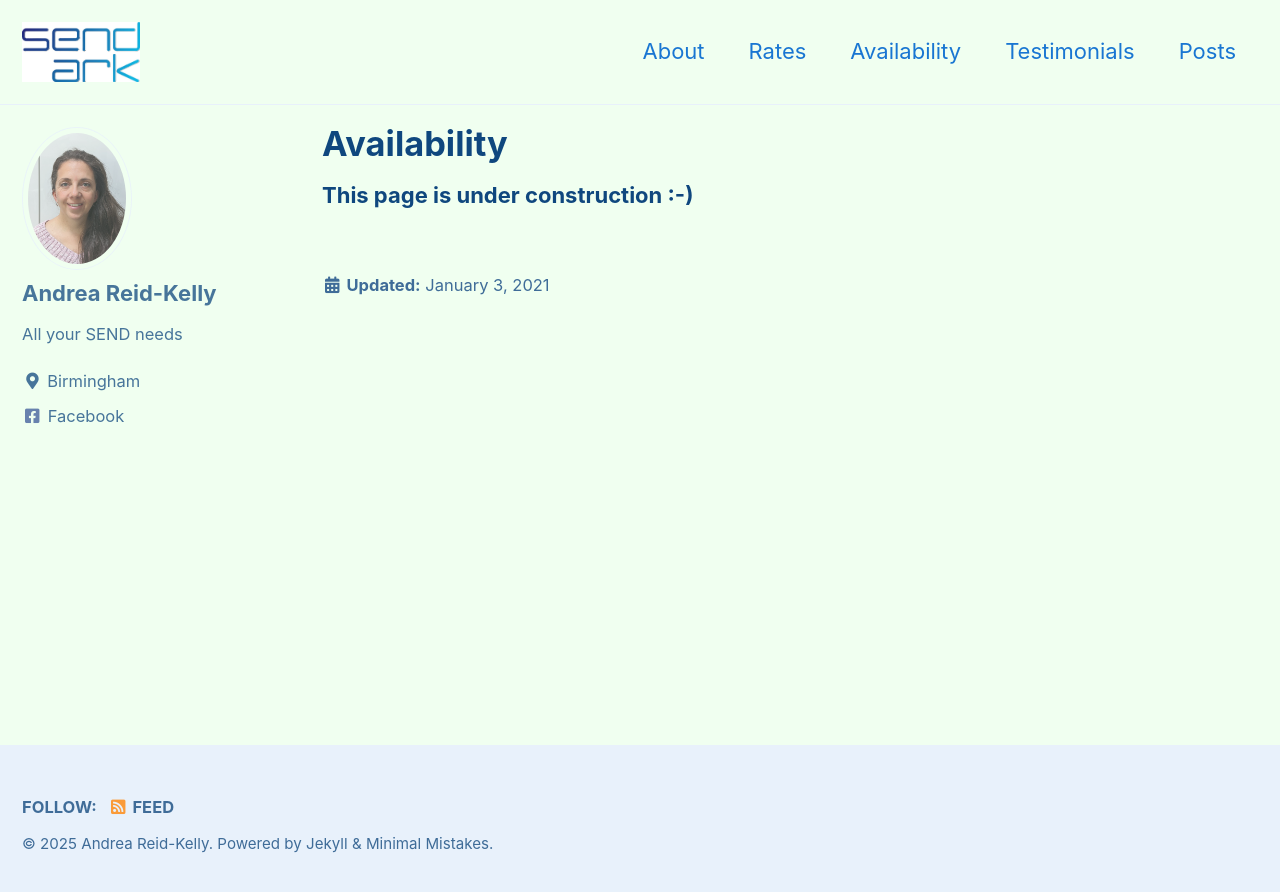
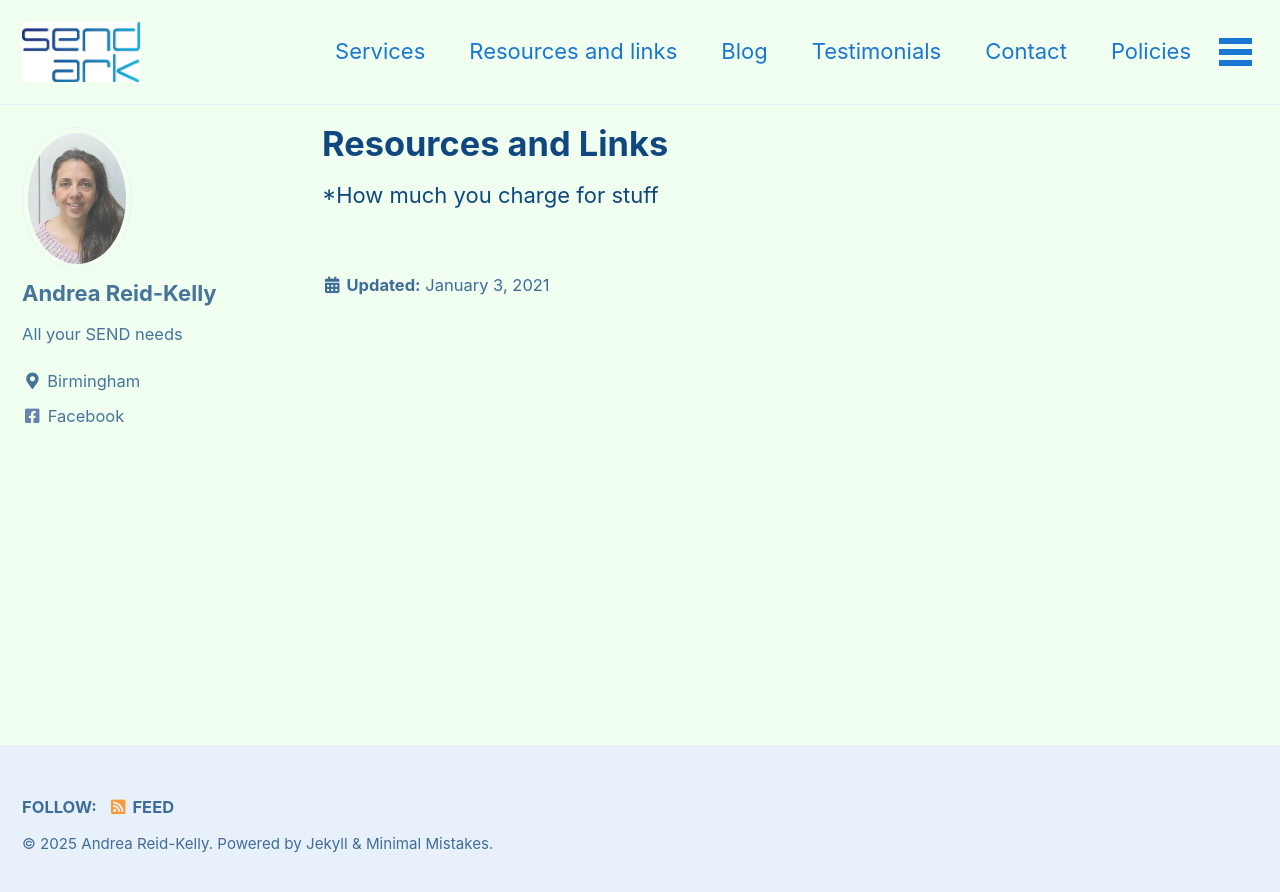
Before and after one commit to send-ark/sendark, a Jekyll site: the page built from _pages/resources_links.md, in a window 1280 px wide. Shown: the top 892 px of the page. Built offline with Jekyll 4.4.1, drawn with Linux system fonts in a browser that asks for light colours; cached includes are drawn as plain includes.

Commit message:
nav and pages

```diff
--- a/_data/navigation.yml
+++ b/_data/navigation.yml
@@ -1,12 +1,16 @@
 # main links
 main:
-  - title: "About"
-    url: /about/
-  - title: "Rates"
-    url: /rates/
-  - title: "Availability"
-    url: /availability/
+  - title: "Services"
+    url: /services/
+  - title: "Resources and links"
+    url: /resources_links/
+  - title: "Blog"
+    url: /blog/
   - title: "Testimonials"
     url: /testimonials/
-  - title: "Posts"
-    url: /posts/
+  - title: "Contact"
+    url: /contact/
+  - title: "Policies"
+    url: /policies/
+  - title: "Terms of Service"
+    url: /terms_service/
--- a/_pages/availability.md
+++ b/_pages/resources_links.md
@@ -1,7 +1,7 @@
 ---
-permalink: /availability/
-title: "Availability"
-excerpt: "I'm free."
+permalink: /resources_links/
+title: "Resources and Links"
+excerpt: "How much you charge for stuff"
 layouts_gallery:
   - url: /assets/images/mm-layout-splash.png
     image_path: /assets/images/mm-layout-splash.png
@@ -16,4 +16,4 @@ last_modified_at: 2021-01-03T10:15:22-04:00
 toc: false
 ---
 
-**This page is under construction :-)**
+*How much you charge for stuff
--- a/_pages/about.md
+++ b/_pages/services.md
@@ -1,6 +1,6 @@
 ---
-permalink: /about/
-title: "About Andrea"
+permalink: /services/
+title: "Services"
 excerpt: "Andrea is a special educational needs consultant."
 layouts_gallery:
   - url: /assets/images/mm-layout-splash.png
```
Also changed, not shown: _pages/blog.md (renamed from _pages/rates.md, +4 -4 lines), _pages/contact.md (renamed from _pages/posts.md, +4 -5 lines), _pages/policies.md (added, +20 -0 lines), _pages/terms_service.md (added, +19 -0 lines), 1 other file.
